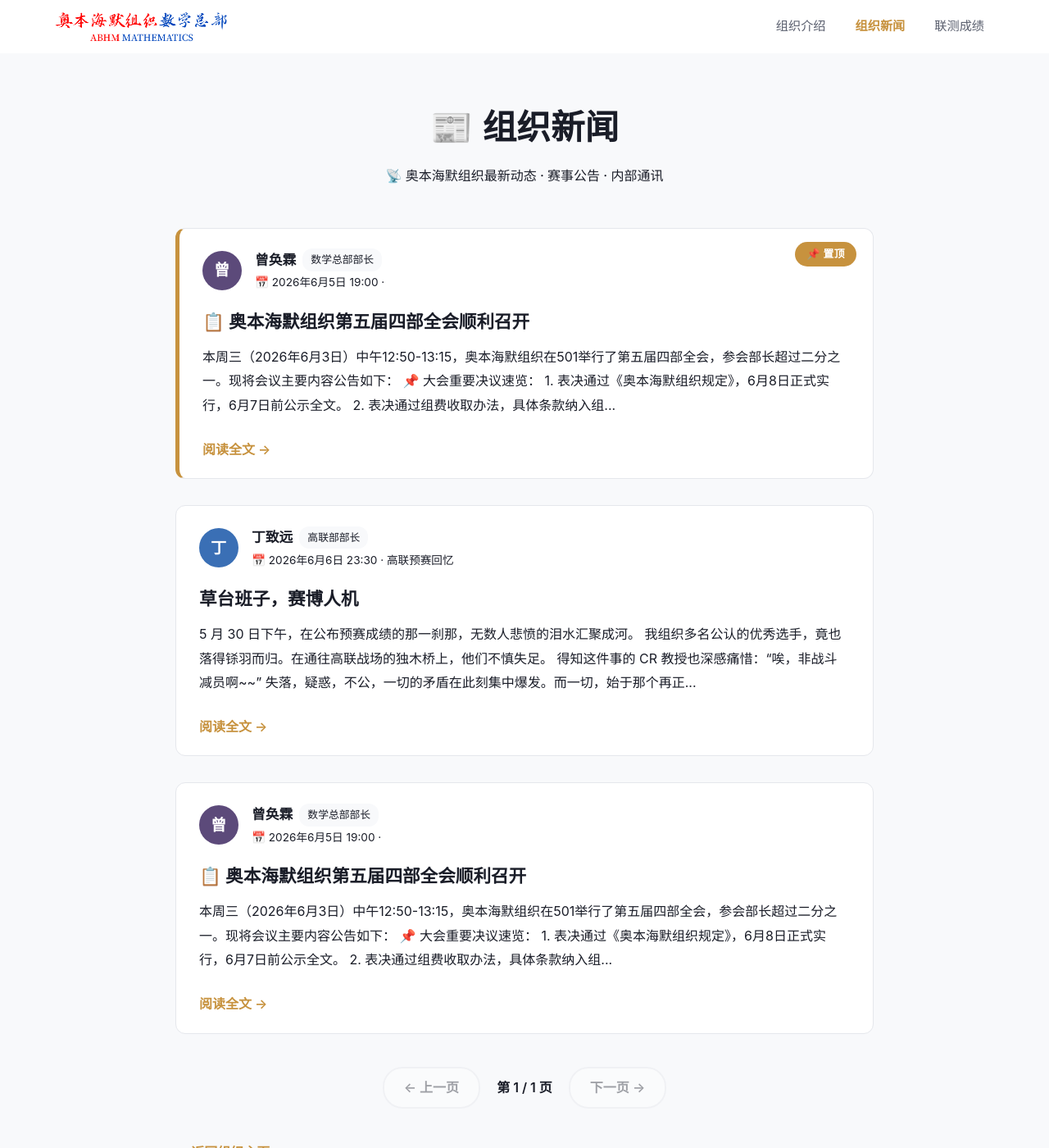
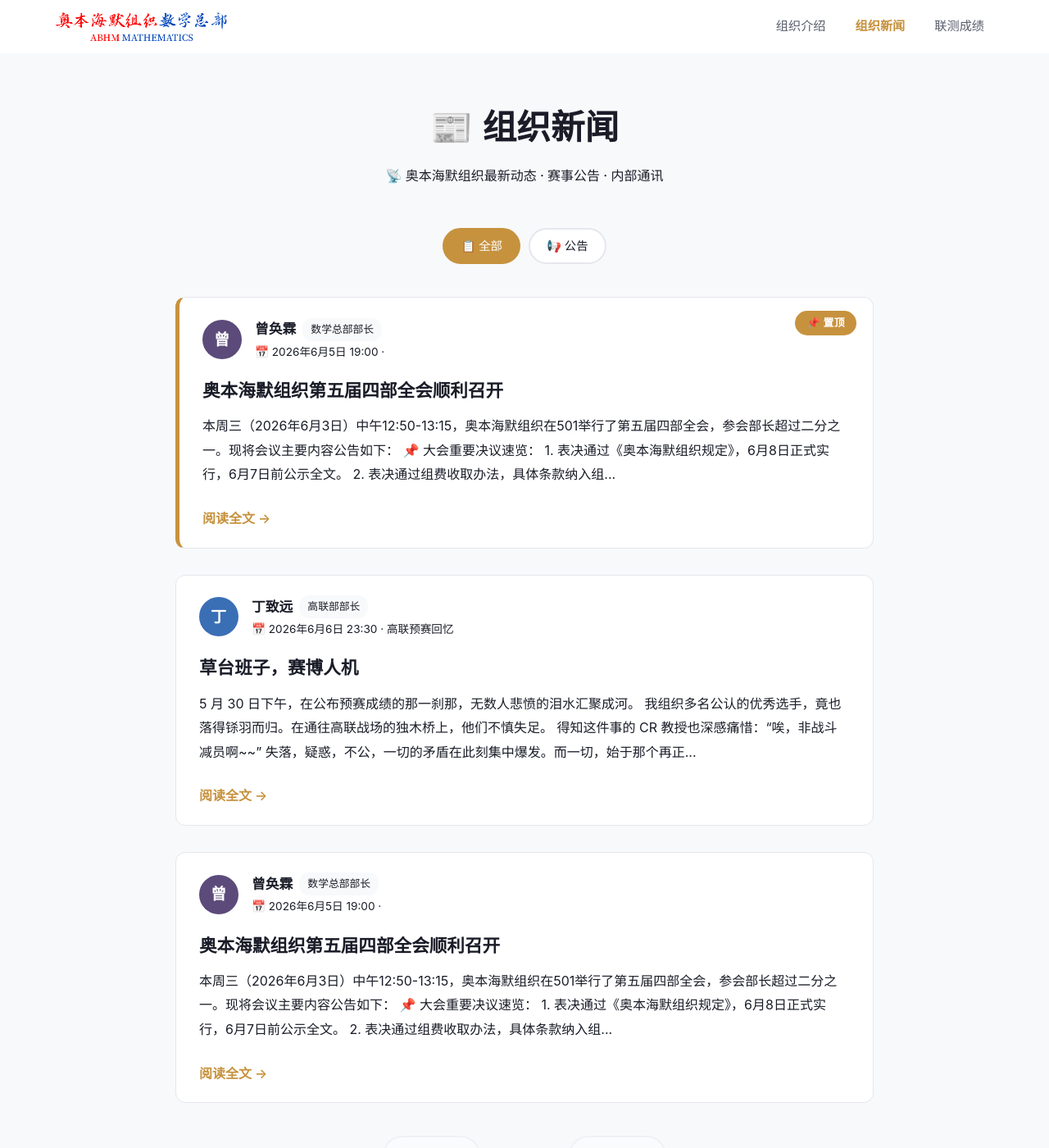
Before and after one commit to StrawberryMilkA/strawberrymilka.github.io, a Jekyll site: the page built from news/index.html, in a window 1280 px wide and 1400 px high. Shown: the whole window at 82% size. Built offline with Jekyll 4.4.1, drawn with Linux system fonts in a browser that asks for light colours; the list of posts is cut into pages by our own code.

Commit message:
fixed categories

```diff
--- a/news/index.html
+++ b/news/index.html
@@ -19,6 +19,12 @@
     <div class="news-header">
         <h1>组织新闻</h1>
         <p class="news-subtitle">📡 奥本海默组织最新动态 · 赛事公告 · 内部通讯</p>
+    </div>
+
+    <!-- 筛选标签 -->
+    <div class="filter-tags">
+        <span class="filter-tag active" data-filter="all">📋 全部</span>
+        <span class="filter-tag" data-filter="announcement">📢 公告</span>
     </div>
 
     {% if paginator.page == 1 %}
```
Also changed, not shown: _news/2026-06-05-fourth-plenary.md (+1 -1 lines).
